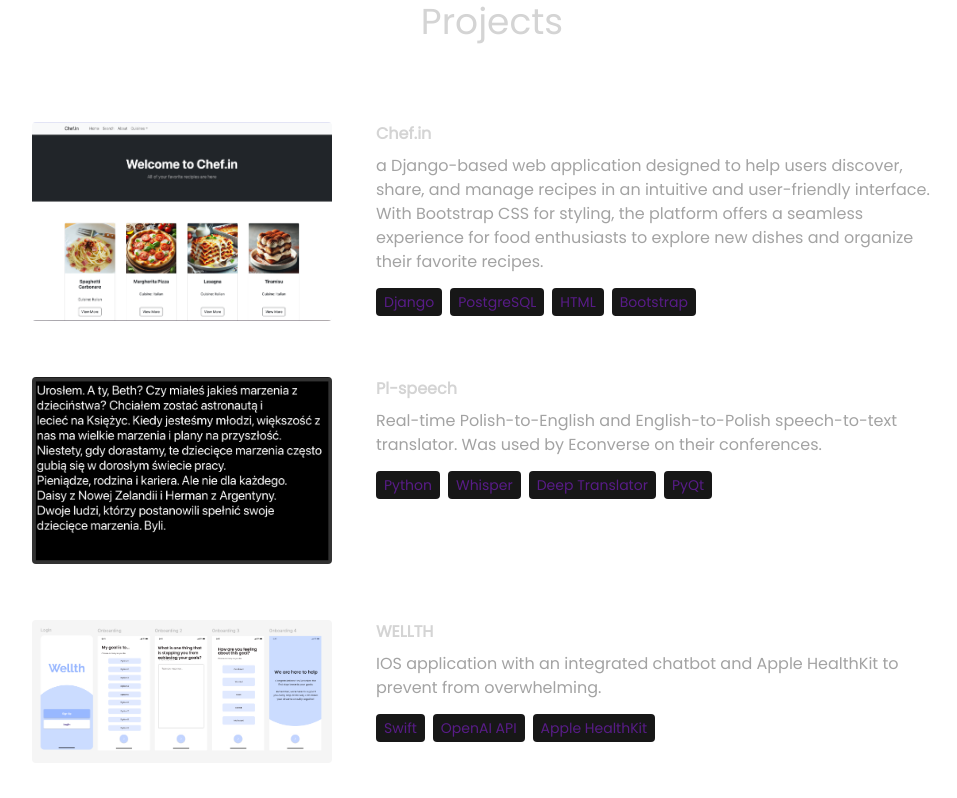
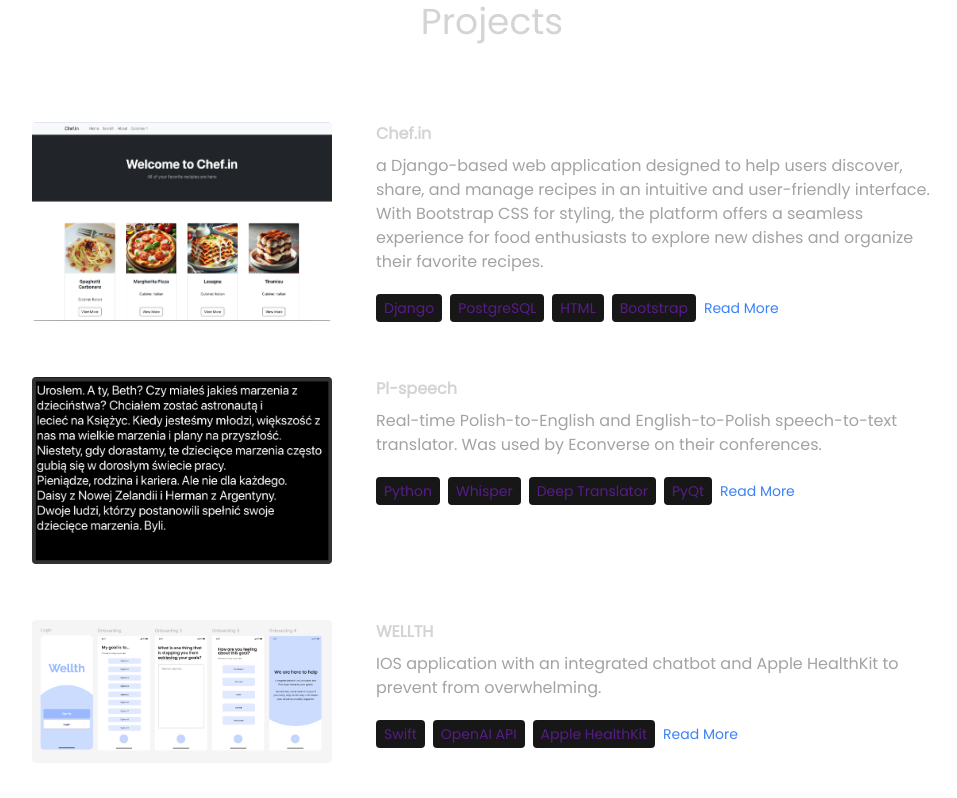
Before and after one commit to islamborghini/Portfolio, a React (Vite) app: page / in a window 1280 px wide. Shown: the part 3662-4460 px from the top of the page, without its empty margins (148-1105 px from the left). Built offline with nearby package versions, Linux system fonts and the light colour scheme; the HTML template or start-up script is replaced by a standard one.

Commit message:
Added Projects Github Button

```diff
--- a/src/components/Projects.jsx
+++ b/src/components/Projects.jsx
@@ -37,14 +37,22 @@ const Projects = () => {
             >
               <h6 className="mb-2 font-semibold">{project.title}</h6>
               <p className="mb-4 text-neutral-400">{project.description}</p>
-              {project.technologies.map((tech, index) => (
+              {project.technologies.map((tech, techIndex) => (
                 <span
-                  key={index}
+                  key={techIndex}
                   className="mr-2 rounded bg-neutral-900 px-2 py-1 text-sm font-medium text-purple-900"
                 >
                   {tech}
                 </span>
               ))}
+              <a
+                href={project.githubLink}
+                target="_blank"
+                rel="noopener noreferrer"
+                className="mt-2 inline-block text-sm font-medium text-blue-500 hover:underline"
+              >
+                Read More
+              </a>
             </motion.div>
           </div>
         ))}
--- a/src/constants/index.js
+++ b/src/constants/index.js
@@ -33,6 +33,7 @@ export const PROJECTS = [
     description:
       "a Django-based web application designed to help users discover, share, and manage recipes in an intuitive and user-friendly interface. With Bootstrap CSS for styling, the platform offers a seamless experience for food enthusiasts to explore new dishes and organize their favorite recipes.",
     technologies: ["Django", "PostgreSQL", "HTML", "Bootstrap"],
+    githubLink: "https://github.com/islamborghini/chef.in"
   },
   {
     title: "Pl-speech",
@@ -40,6 +41,7 @@ export const PROJECTS = [
     description:
       "Real-time Polish-to-English and English-to-Polish speech-to-text translator. Was used by Econverse on their conferences.",
     technologies: ["Python", "Whisper", "Deep Translator", "PyQt"],
+    githubLink: "https://github.com/islamborghini/pl-speech/"
   },
   {
     title: "WELLTH",
@@ -47,6 +49,7 @@ export const PROJECTS = [
     description:
       "IOS application with an integrated chatbot and Apple HealthKit to prevent from overwhelming.",
     technologies: ["Swift", "OpenAI API", "Apple HealthKit"],
+    githubLink: "https://github.com/islamborghini/health2"
   },
   {
     title: "Caffeine Intake Recommender",
@@ -54,6 +57,7 @@ export const PROJECTS = [
     description:
       "Javascript based application for Amazfit watch to calculate the recommended caffeine intake based on health data.",
     technologies: ["Javascript", "Zepp OS"],
+    githubLink: "https://github.com/islamborghini/CalHacks"
   },
 ];
 
```
